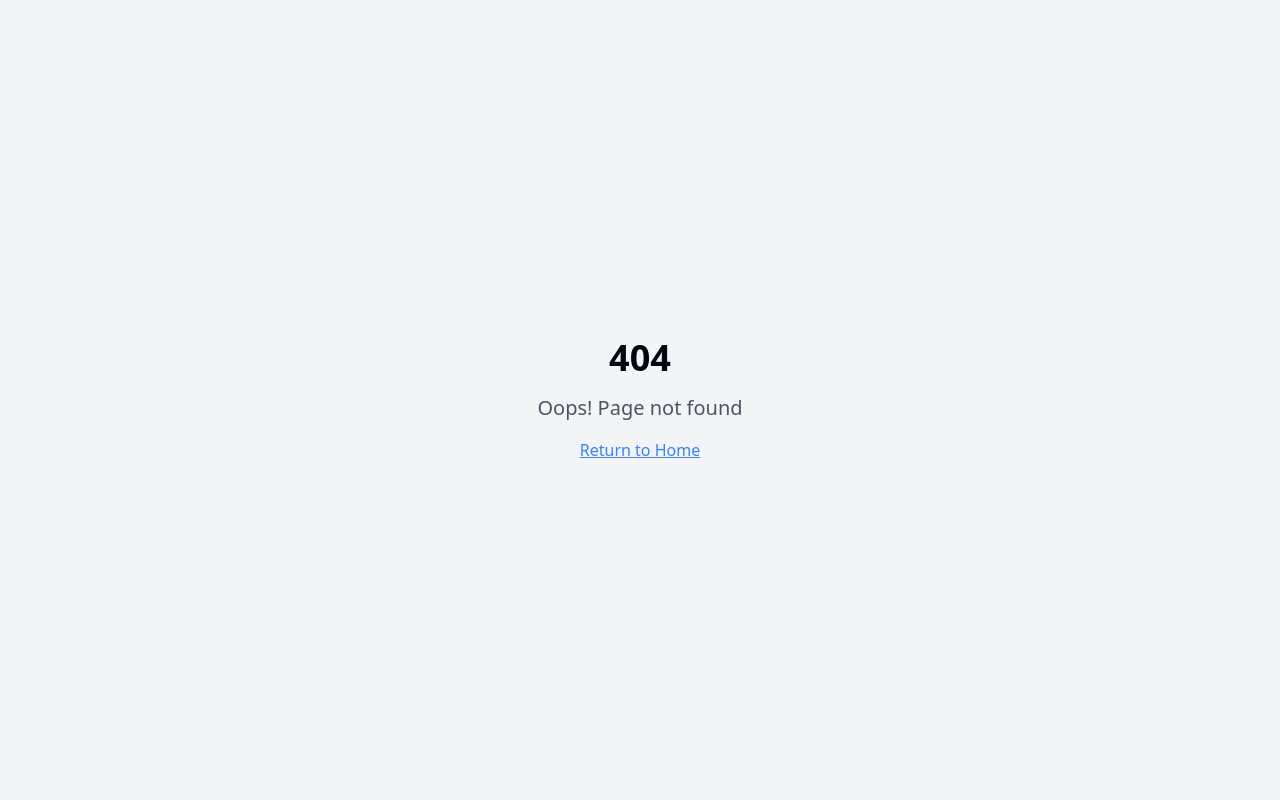
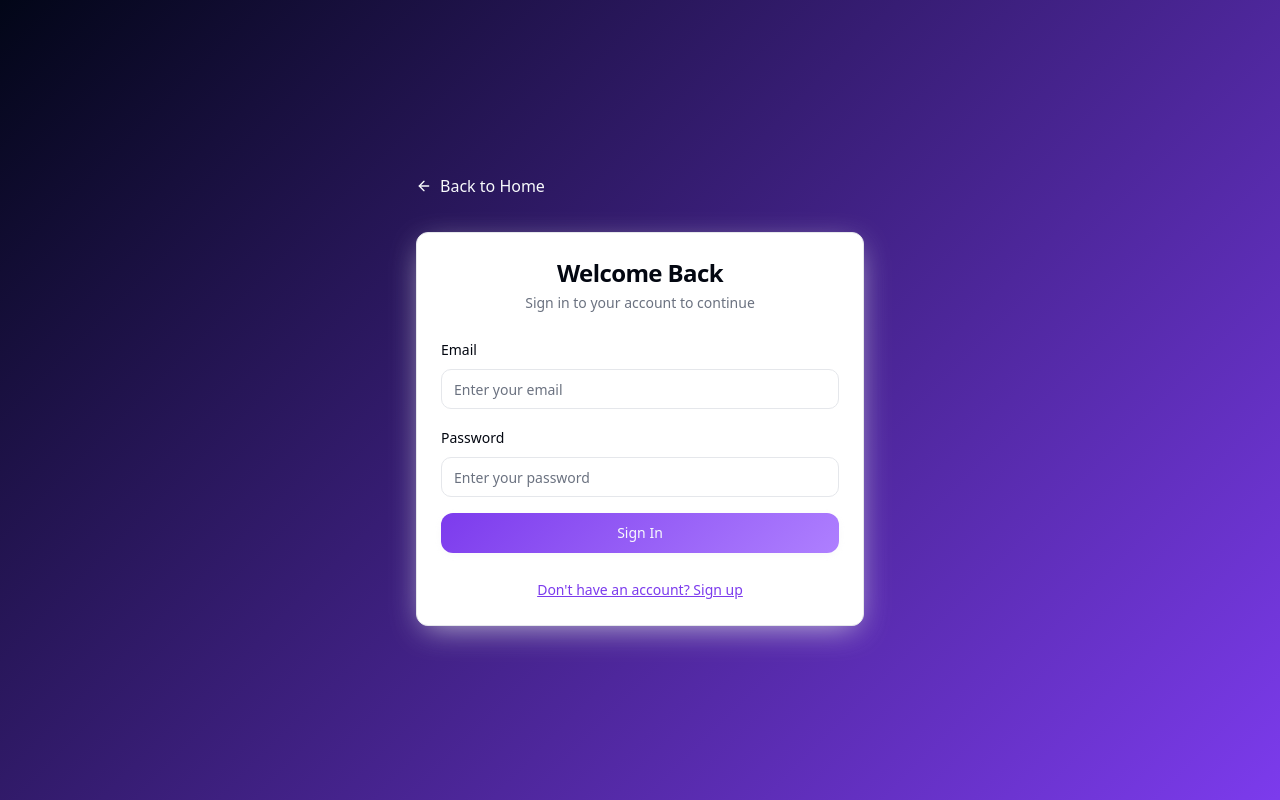
Before and after one commit to Sage-Startups/genesis-course, a React (Vite) app: page /auth in a window 1280 px wide. Before the commit this address had no page. Built offline with nearby package versions, Linux system fonts and the light colour scheme.

Commit message:
Add Sign In/Sign Up Page
Create the sign in and sign up pages for user authentication.

```diff
--- a/src/App.tsx
+++ b/src/App.tsx
@@ -4,6 +4,7 @@ import { TooltipProvider } from "@/components/ui/tooltip";
 import { QueryClient, QueryClientProvider } from "@tanstack/react-query";
 import { BrowserRouter, Routes, Route } from "react-router-dom";
 import Index from "./pages/Index";
+import Auth from "./pages/Auth";
 import NotFound from "./pages/NotFound";
 
 const queryClient = new QueryClient();
@@ -16,6 +17,7 @@ const App = () => (
       <BrowserRouter>
         <Routes>
           <Route path="/" element={<Index />} />
+          <Route path="/auth" element={<Auth />} />
           {/* ADD ALL CUSTOM ROUTES ABOVE THE CATCH-ALL "*" ROUTE */}
           <Route path="*" element={<NotFound />} />
         </Routes>
--- a/src/components/Header.tsx
+++ b/src/components/Header.tsx
@@ -1,6 +1,7 @@
 import { Button } from "@/components/ui/button";
 import { BookOpen, Menu, X } from "lucide-react";
 import { useState } from "react";
+import { Link } from "react-router-dom";
 
 const Header = () => {
   const [isMenuOpen, setIsMenuOpen] = useState(false);
@@ -39,11 +40,11 @@ const Header = () => {
 
           {/* Desktop CTA */}
           <div className="hidden md:flex items-center gap-4">
-            <Button variant="ghost" size="sm">
-              Sign In
+            <Button variant="ghost" size="sm" asChild>
+              <Link to="/auth">Sign In</Link>
             </Button>
-            <Button variant="hero" size="sm">
-              Start Free Trial
+            <Button variant="hero" size="sm" asChild>
+              <Link to="/auth">Start Free Trial</Link>
             </Button>
           </div>
 
@@ -71,11 +72,11 @@ const Header = () => {
                 </a>
               ))}
               <div className="flex flex-col gap-2 pt-4 border-t border-border/50">
-                <Button variant="ghost" size="sm" className="justify-start">
-                  Sign In
+                <Button variant="ghost" size="sm" className="justify-start" asChild>
+                  <Link to="/auth">Sign In</Link>
                 </Button>
-                <Button variant="hero" size="sm">
-                  Start Free Trial
+                <Button variant="hero" size="sm" asChild>
+                  <Link to="/auth">Start Free Trial</Link>
                 </Button>
               </div>
             </nav>
--- a/src/components/Hero.tsx
+++ b/src/components/Hero.tsx
@@ -1,5 +1,6 @@
 import { Button } from "@/components/ui/button";
 import { ArrowRight, Sparkles, BookOpen } from "lucide-react";
+import { Link } from "react-router-dom";
 import dashboardMockup from "@/assets/dashboard-mockup.jpg";
 
 const Hero = () => {
@@ -29,13 +30,17 @@ const Hero = () => {
 
           {/* CTA buttons */}
           <div className="flex flex-col sm:flex-row gap-4 justify-center mb-16">
-            <Button variant="hero" size="lg" className="text-lg px-8 py-4 h-auto">
-              Start Free Trial
-              <ArrowRight className="h-5 w-5" />
+            <Button variant="hero" size="lg" className="text-lg px-8 py-4 h-auto" asChild>
+              <Link to="/auth">
+                Start Free Trial
+                <ArrowRight className="h-5 w-5" />
+              </Link>
             </Button>
-            <Button variant="outline" size="lg" className="text-lg px-8 py-4 h-auto bg-white/10 backdrop-blur-sm border-white/30 text-white hover:bg-white/20">
-              <BookOpen className="h-5 w-5" />
-              View Demo
+            <Button variant="outline" size="lg" className="text-lg px-8 py-4 h-auto bg-white/10 backdrop-blur-sm border-white/30 text-white hover:bg-white/20" asChild>
+              <Link to="/auth">
+                <BookOpen className="h-5 w-5" />
+                View Demo
+              </Link>
             </Button>
           </div>
 
--- /dev/null
+++ b/src/pages/Auth.tsx
@@ -0,0 +1,184 @@
+import { useState, useEffect } from "react";
+import { useNavigate } from "react-router-dom";
+import { supabase } from "@/integrations/supabase/client";
+import { Button } from "@/components/ui/button";
+import { Input } from "@/components/ui/input";
+import { Label } from "@/components/ui/label";
+import { Card, CardContent, CardDescription, CardHeader, CardTitle } from "@/components/ui/card";
+import { Alert, AlertDescription } from "@/components/ui/alert";
+import { Loader2, ArrowLeft } from "lucide-react";
+import { Link } from "react-router-dom";
+
+const Auth = () => {
+  const [isSignUp, setIsSignUp] = useState(false);
+  const [email, setEmail] = useState("");
+  const [password, setPassword] = useState("");
+  const [loading, setLoading] = useState(false);
+  const [error, setError] = useState<string | null>(null);
+  const [message, setMessage] = useState<string | null>(null);
+  const navigate = useNavigate();
+
+  useEffect(() => {
+    // Check if user is already logged in
+    const { data: { subscription } } = supabase.auth.onAuthStateChange(
+      (event, session) => {
+        if (session?.user) {
+          navigate("/");
+        }
+      }
+    );
+
+    // Check for existing session
+    supabase.auth.getSession().then(({ data: { session } }) => {
+      if (session?.user) {
+        navigate("/");
+      }
+    });
+
+    return () => subscription.unsubscribe();
+  }, [navigate]);
+
+  const handleSignUp = async (e: React.FormEvent) => {
+    e.preventDefault();
+    setLoading(true);
+    setError(null);
+    setMessage(null);
+
+    const redirectUrl = `${window.location.origin}/`;
+
+    const { error } = await supabase.auth.signUp({
+      email,
+      password,
+      options: {
+        emailRedirectTo: redirectUrl
+      }
+    });
+
+    if (error) {
+      setError(error.message);
+    } else {
+      setMessage("Check your email for the confirmation link!");
+    }
+    setLoading(false);
+  };
+
+  const handleSignIn = async (e: React.FormEvent) => {
+    e.preventDefault();
+    setLoading(true);
+    setError(null);
+    setMessage(null);
+
+    const { error } = await supabase.auth.signInWithPassword({
+      email,
+      password,
+    });
+
+    if (error) {
+      setError(error.message);
+    }
+    setLoading(false);
+  };
+
+  return (
+    <div className="min-h-screen bg-gradient-hero flex items-center justify-center p-4">
+      <div className="w-full max-w-md">
+        <div className="mb-8">
+          <Link
+            to="/"
+            className="inline-flex items-center text-primary-foreground hover:text-accent-light transition-colors"
+          >
+            <ArrowLeft className="h-4 w-4 mr-2" />
+            Back to Home
+          </Link>
+        </div>
+
+        <Card className="shadow-strong">
+          <CardHeader className="space-y-1">
+            <CardTitle className="text-2xl font-bold text-center">
+              {isSignUp ? "Create Account" : "Welcome Back"}
+            </CardTitle>
+            <CardDescription className="text-center">
+              {isSignUp
+                ? "Sign up to start creating amazing courses"
+                : "Sign in to your account to continue"
+              }
+            </CardDescription>
+          </CardHeader>
+          <CardContent>
+            <form onSubmit={isSignUp ? handleSignUp : handleSignIn} className="space-y-4">
+              <div className="space-y-2">
+                <Label htmlFor="email">Email</Label>
+                <Input
+                  id="email"
+                  type="email"
+                  placeholder="Enter your email"
+                  value={email}
+                  onChange={(e) => setEmail(e.target.value)}
+                  required
+                  disabled={loading}
+                />
+              </div>
+
+              <div className="space-y-2">
+                <Label htmlFor="password">Password</Label>
+                <Input
+                  id="password"
+                  type="password"
+                  placeholder="Enter your password"
+                  value={password}
+                  onChange={(e) => setPassword(e.target.value)}
+                  required
+                  disabled={loading}
+                  minLength={6}
+                />
+              </div>
+
+              {error && (
+                <Alert variant="destructive">
+                  <AlertDescription>{error}</AlertDescription>
+                </Alert>
+              )}
+
+              {message && (
+                <Alert>
+                  <AlertDescription>{message}</AlertDescription>
+                </Alert>
+              )}
+
+              <Button
+                type="submit"
+                className="w-full bg-gradient-accent hover:opacity-90 transition-opacity"
+                disabled={loading}
+              >
+                {loading && <Loader2 className="mr-2 h-4 w-4 animate-spin" />}
+                {isSignUp ? "Create Account" : "Sign In"}
+              </Button>
+            </form>
+
+            <div className="mt-6 text-center">
+              <button
+                type="button"
+                onClick={() => {
+                  setIsSignUp(!isSignUp);
+                  setError(null);
+                  setMessage(null);
+                  setEmail("");
+                  setPassword("");
+                }}
+                className="text-sm text-accent hover:text-accent-light transition-colors underline"
+                disabled={loading}
+              >
+                {isSignUp
+                  ? "Already have an account? Sign in"
+                  : "Don't have an account? Sign up"
+                }
+              </button>
+            </div>
+          </CardContent>
+        </Card>
+      </div>
+    </div>
+  );
+};
+
+export default Auth;
```
Also changed, not shown: 1 other file (tests, documents, lock files or other folders).
